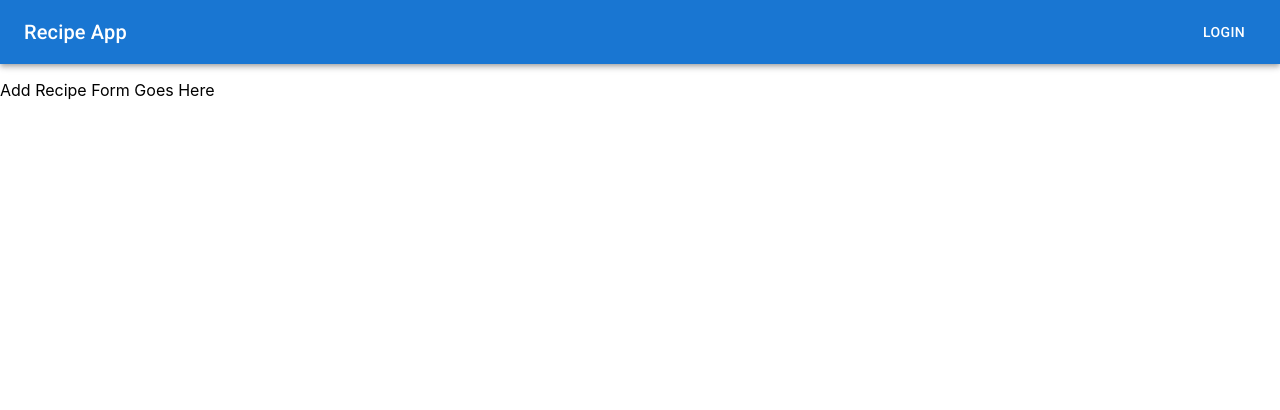
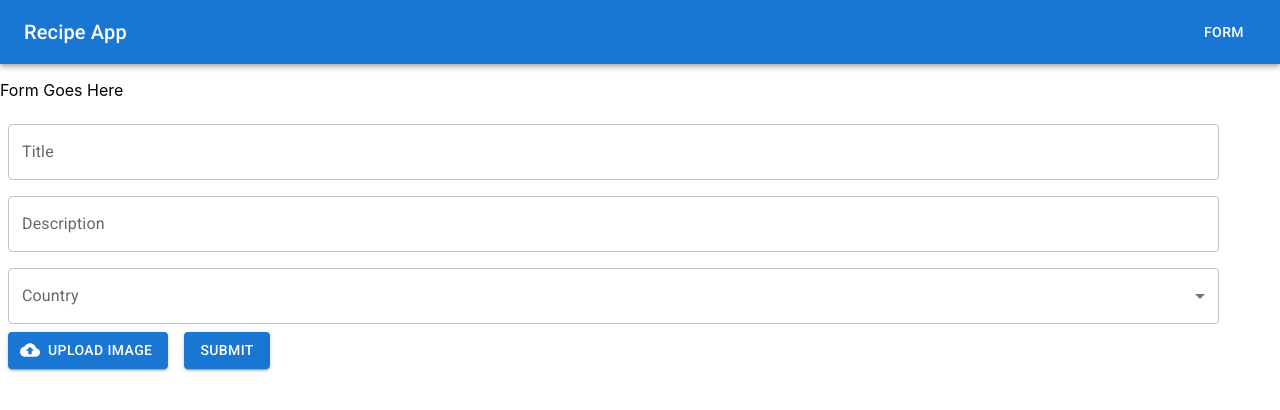
Before and after one commit to Ewuradj/recipe, a React (Create React App) app: page /add-recipe in a window 1280 px wide. Shown: the top 410 px of the page. Built offline with nearby package versions, Linux system fonts and the light colour scheme.

Commit message:
21/03/24 changes to recipe-api

```diff
--- a/src/components/navbar/index.jsx
+++ b/src/components/navbar/index.jsx
@@ -8,7 +8,7 @@ export default function Navbar() {
         <Typography variant="h6" component="div" sx={{ flexGrow: 1 }}>
           Recipe App
         </Typography>
-        <Button color="inherit">Login</Button>
+        <Button href="/add-recipe" color="inherit">Form</Button>
       </Toolbar>
     </AppBar>
   );
--- /dev/null
+++ b/src/pages/add-recipe/index.css
@@ -0,0 +1,3 @@
+/* .desc{
+  width:120ch
+} */
--- a/src/pages/add-recipe/index.jsx
+++ b/src/pages/add-recipe/index.jsx
@@ -1,8 +1,132 @@
+import * as React from 'react';
+import Box from '@mui/material/Box';
+import TextField from '@mui/material/TextField';
+
+
+import InputLabel from '@mui/material/InputLabel';
+import MenuItem from '@mui/material/MenuItem';
+import FormControl from '@mui/material/FormControl';
+import Select from '@mui/material/Select';
+
+import { styled } from '@mui/material/styles';
+import Button from '@mui/material/Button';
+import CloudUploadIcon from '@mui/icons-material/CloudUpload';
+
+import Stack from '@mui/material/Stack';
+import { Margin } from '@mui/icons-material';
 
 
 
-export default function AddRecipe(){
-    return(
-        <p> Add Recipe Form Goes Here</p>
-    )
+
+export default function BasicTextFields() {
+    const [country, setCountry] = React.useState('');
+    const handleChange = (event) => {
+            setCountry(event.target.value);
+           };
+           const VisuallyHiddenInput = styled('input')({
+            clip: 'rect(0 0 0 0)',
+            clipPath: 'inset(50%)',
+            height: 1,
+            overflow: 'hidden',
+            position: 'absolute',
+            bottom: 0,
+            left: 0,
+            whiteSpace: 'nowrap',
+            width: 1,
+          });
+
+  return (
+   <div>
+    <p >Form Goes Here</p>
+    <Box
+      component="form"
+      sx={{
+        '& > :not(style)': { m: 1, width: '120ch', padding:''},
+      }}
+      noValidate
+      autoComplete="off"
+    >
+      <TextField id="outlined-basic" label="Title" variant="outlined" /> <br/>
+        <TextField height="" id="outlined-basic" label="Description" variant="outlined" /> <br/>
+
+
+      <div>
+
+      <FormControl fullWidth>
+        <InputLabel id="demo-simple-select-label">Country</InputLabel>
+        <Select
+          labelId="demo-simple-select-label"
+          id="demo-simple-select"
+          value={country}
+          label="Country"
+          onChange={handleChange}
+        >
+          <MenuItem value={''}>Ghana</MenuItem>
+          <MenuItem value={''}>Nigeria</MenuItem>
+          <MenuItem value={''}>Senegal</MenuItem>
+        </Select>
+      </FormControl> <br/>
+      </div>
+
+      <div>
+
+    <Stack spacing={2} direction="row">
+      <Button
+      component="label"
+      role={undefined}
+      variant="contained"
+      tabIndex={-1}
+      startIcon={<CloudUploadIcon />}
+    >
+      Upload image
+      <VisuallyHiddenInput type="file" />
+
+    </Button>
+
+      <Button  variant="contained">Submit</Button>
+
+    </Stack>
+      </div>
+
+
+
+
+    </Box>
+
+
+   </div>
+  );
 }
+
+
+
+
+
+
+
+
+
+
+
+
+// export default function InputFileUpload() {
+//   return (
+
+//   );
+// }
+
+
+
+// export default function BasicSelect() {
+//   const [age, setAge] = React.useState('');
+
+//   const handleChange = (event) => {
+//     setAge(event.target.value);
+//   };
+
+//   return (
+//     <Box sx={{ minWidth: 120 }}>
+
+//     </Box>
+//   );
+// }
```
